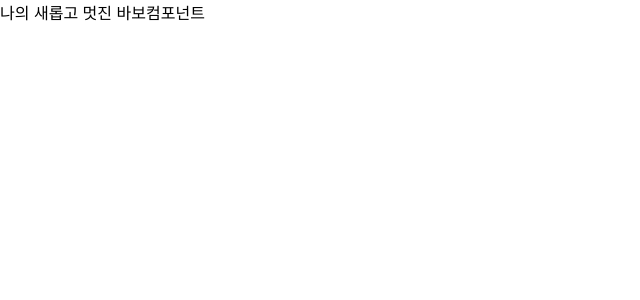
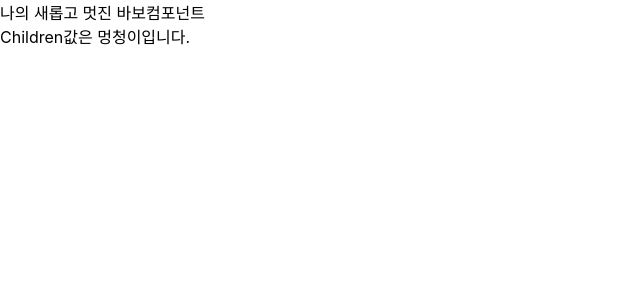
Before and after one commit to my-project-distribution/react_study, a React (Create React App) app: page / in a window 1280 px wide. Shown: the top 300 px of the page, without its empty margins (0-640 px from the left). Built offline with nearby package versions, Linux system fonts and the light colour scheme.

Commit message:
비구조 할당

```diff
--- a/src/App.js
+++ b/src/App.js
@@ -1,7 +1,7 @@
 import MyComponent from './MyComponent';
 
 const App = () => {
-  return <MyComponent />
+  return <MyComponent>멍청이</MyComponent>
 }
 
 export default App;
--- a/src/MyComponent.js
+++ b/src/MyComponent.js
@@ -1,5 +1,10 @@
+import { Children } from "react";
+
 const MyComponent = props =>{
-    return <div>나의 새롭고 멋진 {props.name}컴포넌트</div>;
+    const {name,children} = props;
+    return <div>나의 새롭고 멋진 {name}컴포넌트 <br />
+    Children값은 {children}입니다.
+    </div>;
 }
 
 MyComponent.defaultProps = {
```
